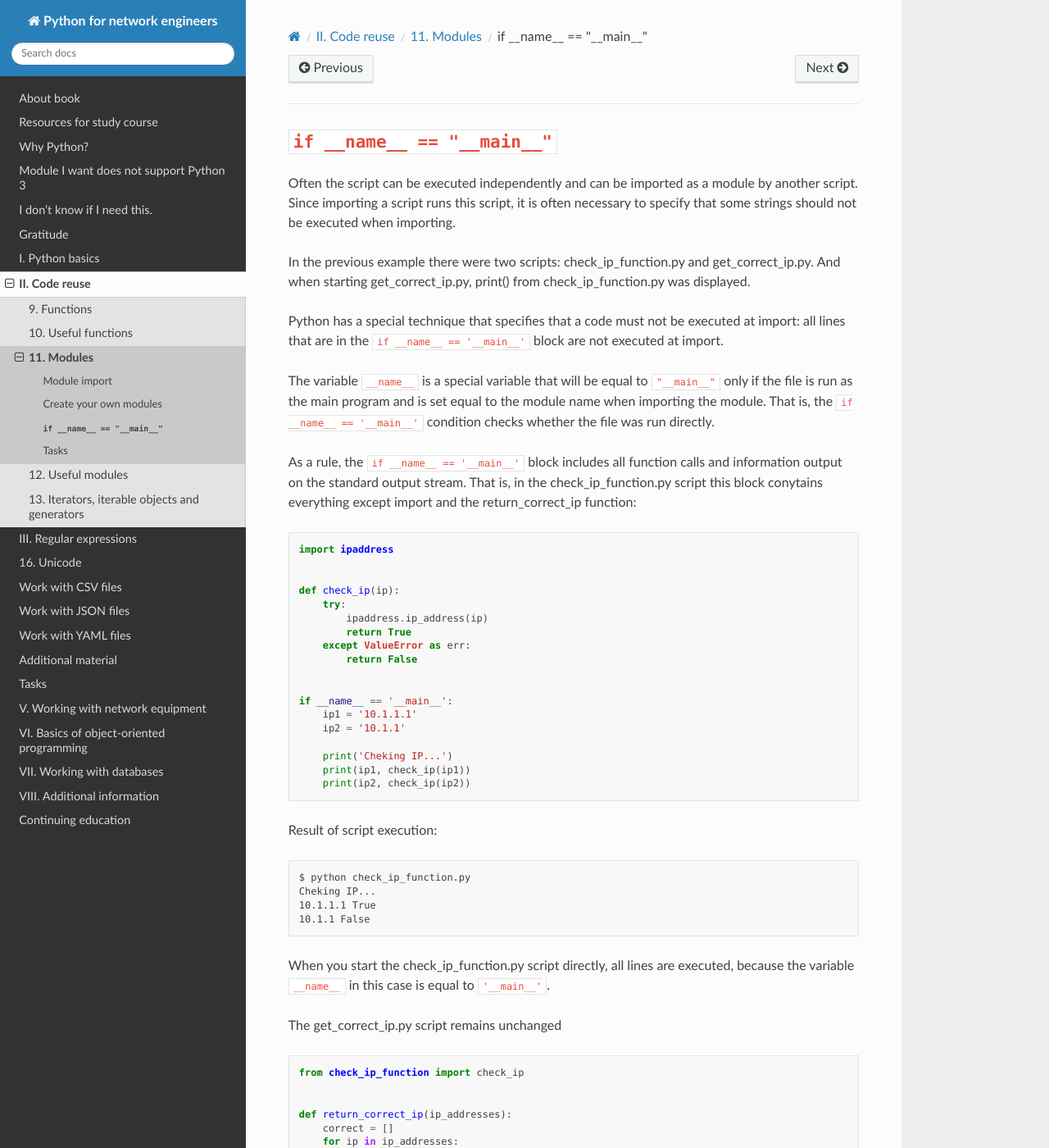
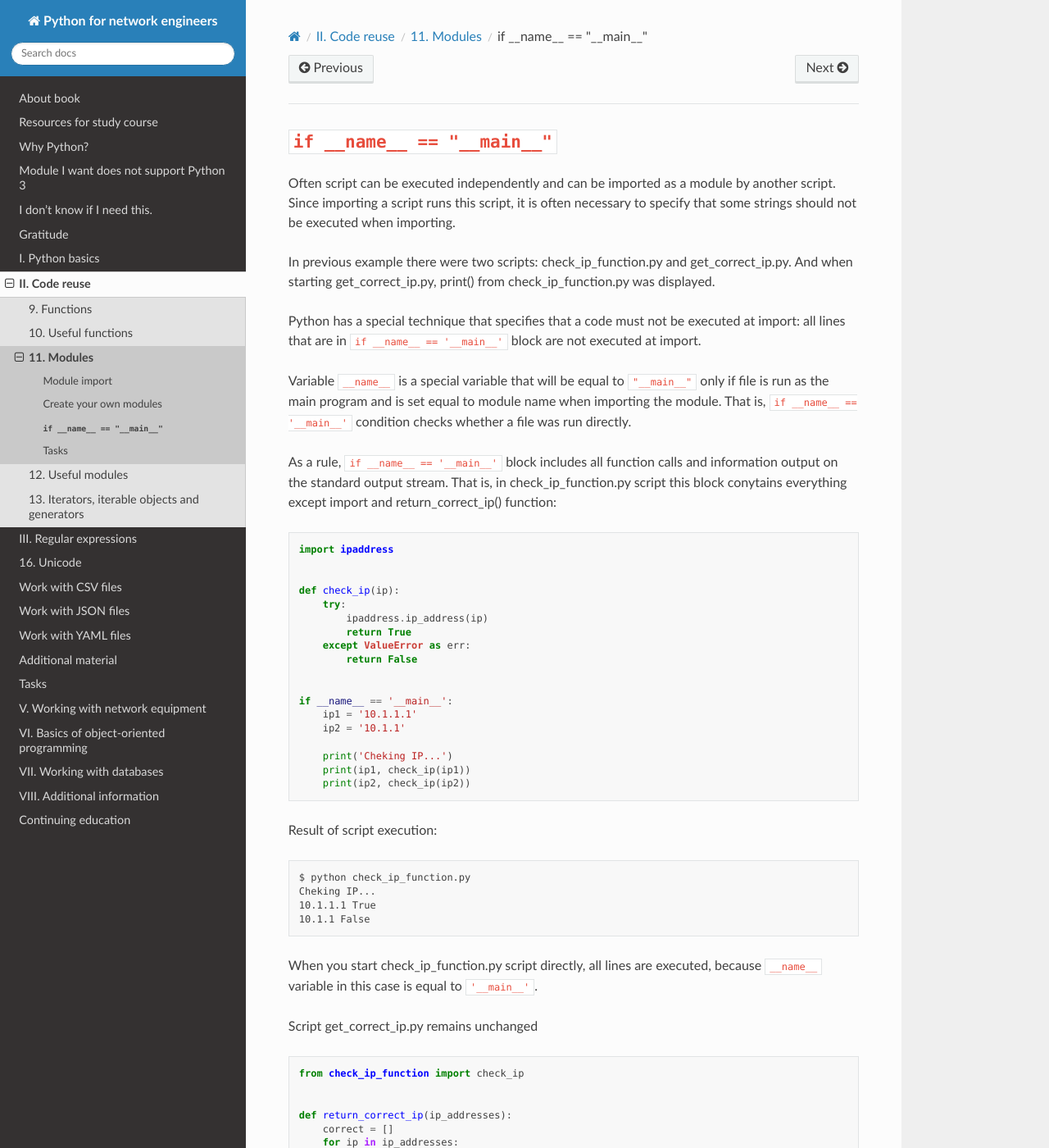
Before and after one commit to natenka/pyneng-book-en, a Sphinx documentation site: the page built from docs/source/book/11_modules/if_name_main.rst, in a window 1280 px wide and 1400 px high. Shown: the whole window at 82% size. Built offline with Sphinx 7.4.7 and the Read the Docs theme 2.0.0, drawn with Linux system fonts in a browser that asks for light colours; pages that are not in the unit, such as notebooks, are missing from menus; some of the changed text lies outside the part shown.

Commit message:
Update if_name_main.rst

```diff
--- a/docs/source/book/11_modules/if_name_main.rst
+++ b/docs/source/book/11_modules/if_name_main.rst
@@ -1,16 +1,16 @@
 ``if __name__ == "__main__"``
 -----------------------------
 
-Often the script can be executed independently and can be imported as a module by another script. Since importing a script runs this script, it is often necessary to specify that some strings should not be executed when importing.
+Often script can be executed independently and can be imported as a module by another script. Since importing a script runs this script, it is often necessary to specify that some strings should not be executed when importing.
 
-In the previous example there were two scripts: check_ip_function.py and get_correct_ip.py. And when starting get_correct_ip.py, print() from check_ip_function.py was displayed.
+In previous example there were two scripts: check_ip_function.py and get_correct_ip.py. And when starting get_correct_ip.py, print() from check_ip_function.py was displayed.
 
 
-Python has a special technique that specifies that a code must not be executed at import: all lines that are in the ``if __name__ == '__main__'`` block are not executed at import.
+Python has a special technique that specifies that a code must not be executed at import: all lines that are in ``if __name__ == '__main__'`` block are not executed at import.
 
-The variable ``__name__`` is a special variable that will be equal to ``"__main__"`` only if the file is run as the main program and is set equal to the module name when importing the module. That is, the ``if __name__ == '__main__'`` condition checks whether the file was run directly.
+Variable ``__name__`` is a special variable that will be equal to ``"__main__"`` only if file is run as the main program and is set equal to module name when importing the module. That is, ``if __name__ == '__main__'`` condition checks whether a file was run directly.
 
-As a rule, the ``if __name__ == '__main__'`` block includes all function calls and information output on the standard output stream. That is, in the check_ip_function.py script this block conytains everything except import and the return_correct_ip function:
+As a rule, ``if __name__ == '__main__'`` block includes all function calls and information output on the standard output stream. That is, in check_ip_function.py script this block conytains everything except import and return_correct_ip() function:
 
 .. code:: python
 
@@ -43,9 +43,9 @@ Result of script execution:
     10.1.1.1 True
     10.1.1 False
 
-When you start the check_ip_function.py script directly, all lines are executed, because the variable ``__name__`` in this case is equal to ``'__main__'``.
+When you start check_ip_function.py script directly, all lines are executed, because ``__name__`` variable in this case is equal to ``'__main__'``.
 
-The get_correct_ip.py script remains unchanged
+Script get_correct_ip.py remains unchanged
 
 .. code:: python
 
@@ -66,7 +66,7 @@ The get_correct_ip.py script remains unchanged
     print(correct)
 
 
-Execution of the get_correct_ip.py script:
+Execution of get_correct_ip.py script:
 
 ::
 
@@ -74,10 +74,10 @@ Execution of the get_correct_ip.py script:
     Checking list of IP addresses
     ['10.1.1.1', '8.8.8.8']
 
-Now the output contains only information from the script getcorrect__ip.py.
+Now the output contains only information from script getcorrect__ip.py.
 
 
-In general, it is better to write all the code that calls functions and outputs something to the standard output stream inside the block ``if __name__ == '__main__'``.
+In general, it is better to write all code that calls functions and outputs something to the standard output stream inside ``if __name__ == '__main__'`` block.
 
 .. warning::
-    Starting with Section 9, there are program tests for tasks that can be used to check whether the tasks are properly executed. To work correctly with tests you have to always write a function call in the job file within the block ``if __name__ == '__main__'``. The absence of this block will cause errors, not in all tasks, but it will still avoid problems.
+    Starting with Section 9, there are program tests for tasks that can be used to check whether the tasks are properly executed. To work correctly with tests you have to always write a function call in task file within ``if __name__ == '__main__'`` block. Absence of this block will cause errors, not in all tasks, but it will still avoid problems.
```
